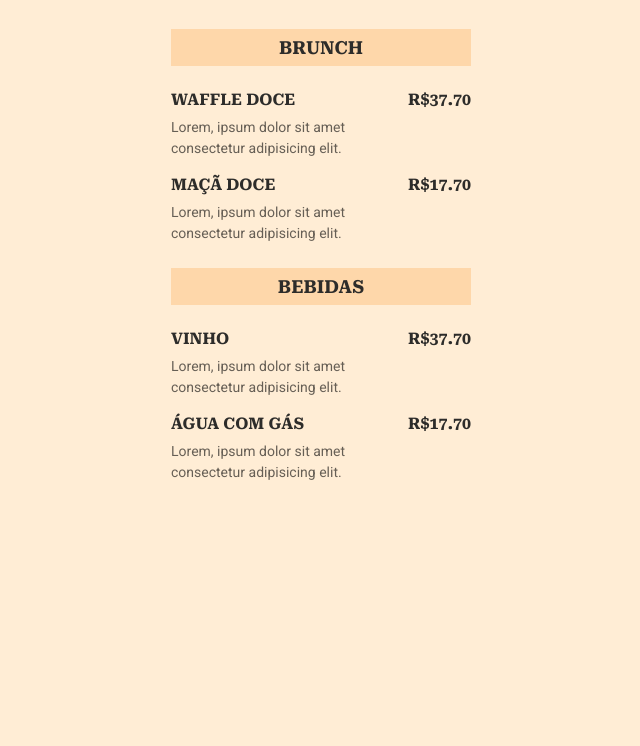
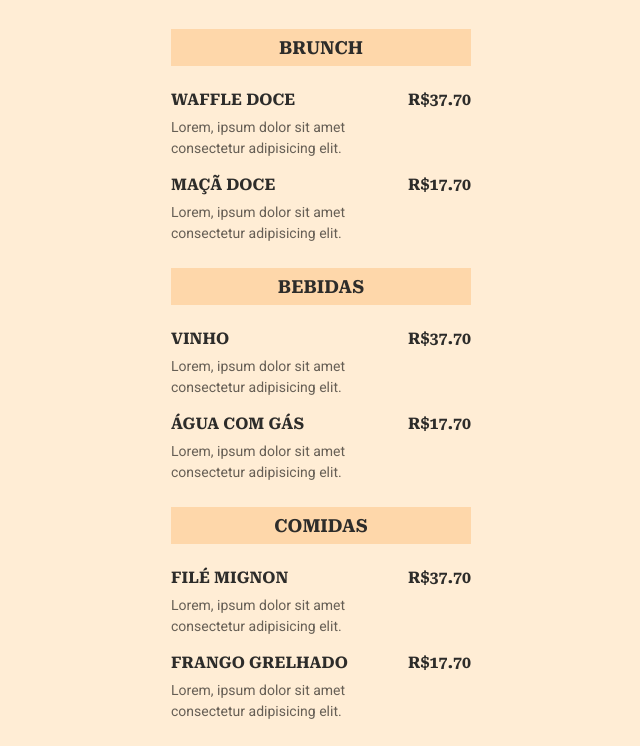
Before and after one commit to tiagorofr/maratona-explorer-3, a plain HTML site: page index.html in a window 1280 px wide. Shown: the part 88-834 px from the top of the page, without its empty margins (319-959 px from the left). Before the commit the page ends 800 px from the top, so only its background shows below. Drawn offline with Linux system fonts and the light colour scheme.

Commit message:
Adicionada seção de comidas

```diff
--- a/index.html
+++ b/index.html
@@ -54,7 +54,7 @@
       </ul>
     </section>
 
-        <section>
+    <section>
       <h2>Bebidas</h2>
 
       <ul>
@@ -88,6 +88,41 @@
       </ul>
     </section>
 
+    <section>
+      <h2>Comidas</h2>
+
+      <ul>
+        <li>
+          <div class="details">
+            <h3>Filé Mignon</h3>
+            <p class="description">
+              Lorem, ipsum dolor sit amet consectetur adipisicing elit.
+            </p>
+          </div>
+
+          <strong class="price">
+            R$37.70
+          </strong>
+
+        </li>
+
+        <li>
+          <div class="details">
+            <h3>Frango Grelhado</h3>
+            <p class="description">
+              Lorem, ipsum dolor sit amet consectetur adipisicing elit.
+            </p>
+          </div>
+
+          <strong class="price">
+            R$17.70
+          </strong>
+
+        </li>
+      </ul>
+    </section>
+
+
 
   </body>
 </html>
```
